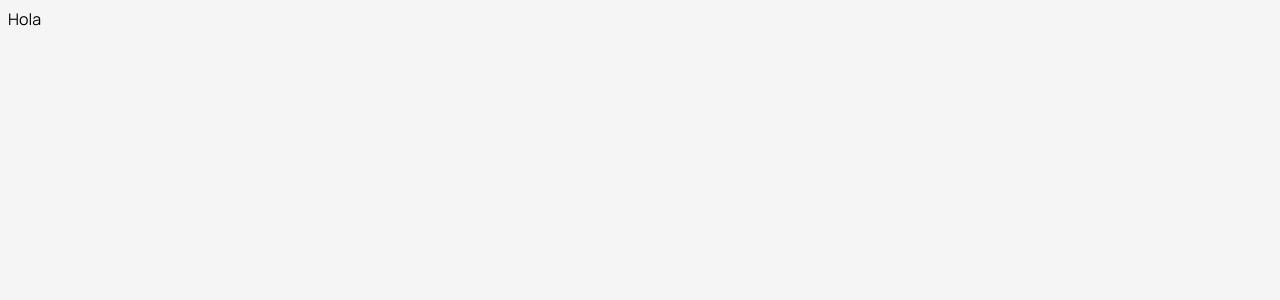
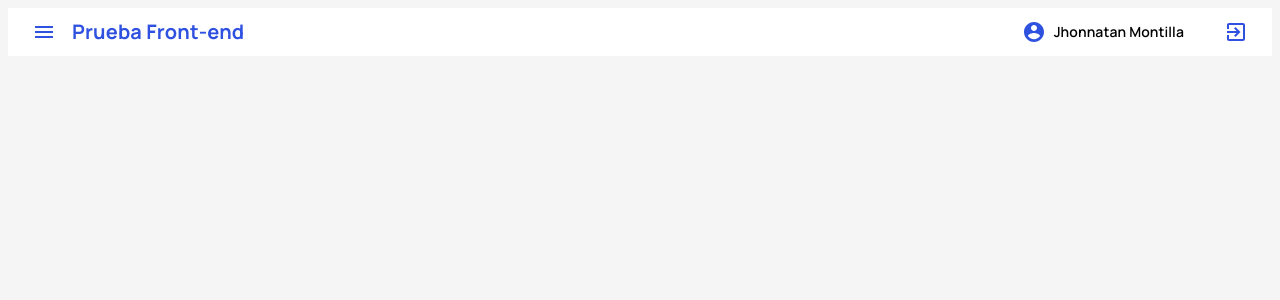
Before and after one commit to jmontillah/ol-software, a React (Create React App) app: page / in a window 1280 px wide. Shown: the top 300 px of the page. Built offline with nearby package versions, Linux system fonts and the light colour scheme.

Commit message:
Finished navbar component

```diff
--- a/src/components/Navbar/index.js
+++ b/src/components/Navbar/index.js
@@ -1,11 +1,28 @@
 import React from 'react'
 import PropTypes from 'prop-types'
-import MenuIcon from '@material-ui/icons/Menu';
+import { Typography } from '@material-ui/core'
+import MenuIcon from '@material-ui/icons/Menu'
+import AccountCircleIcon from '@material-ui/icons/AccountCircle'
+import ExitToAppIcon from '@material-ui/icons/ExitToApp'
+import './style.scss'
 
 const Navbar = props => {
+  const { username } = props
   return (
     <div className="af-navbarContainer">
-      Hola
+      <div className="af-left">
+        <MenuIcon className="af-icon"/>
+        <Typography variant="h6" className="af-title">
+          Prueba Front-end
+        </Typography>
+      </div>
+      <div className="af-right">
+        <AccountCircleIcon className="af-icon"/>
+        <Typography variant="subtitle2" className="af-name">
+          {username}
+        </Typography>
+        <ExitToAppIcon className="af-icon af-signOut"/>
+      </div>
     </div>
   )
 }
--- a/src/components/Navbar/style.scss
+++ b/src/components/Navbar/style.scss
@@ -0,0 +1,33 @@
+@import './../../constants/style.scss';
+
+.af-navbarContainer {
+  display: flex;
+  justify-content: space-between;
+  align-items: center;
+  padding: .5rem 1.5rem;
+  background-color: $white;
+  .af-left {
+    display: flex;
+    align-items: center;
+    .af-title {
+      margin: 0 1rem;
+      color: $blue;
+      font-weight: 700;
+    }
+  }
+  .af-right {
+    display: flex;
+    align-items: center;
+    .af-name {
+      margin: 0 .5rem;
+      font-weight: 600;
+    }
+  }
+  .af-icon {
+    color: $blue;
+    cursor: pointer;
+    &.af-signOut{
+      margin-left: 2rem;
+    }
+  }
+}
```
